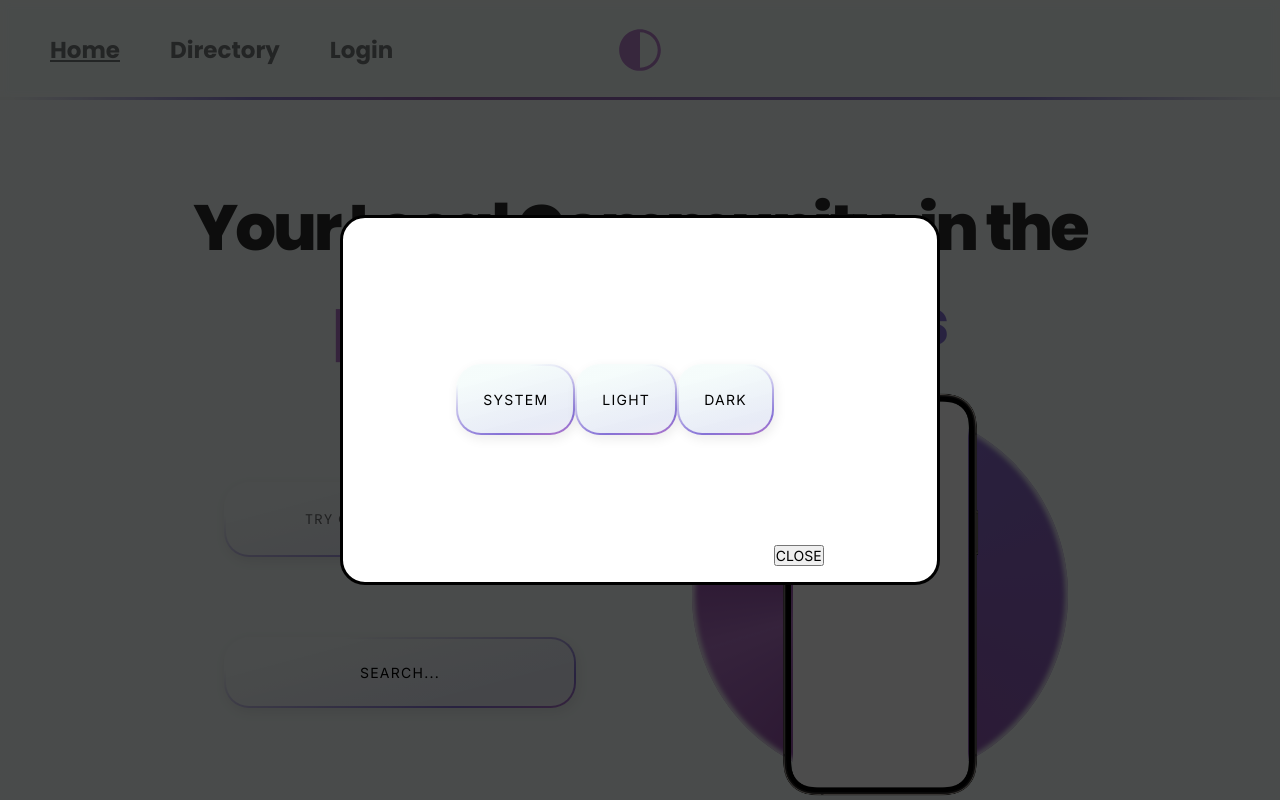
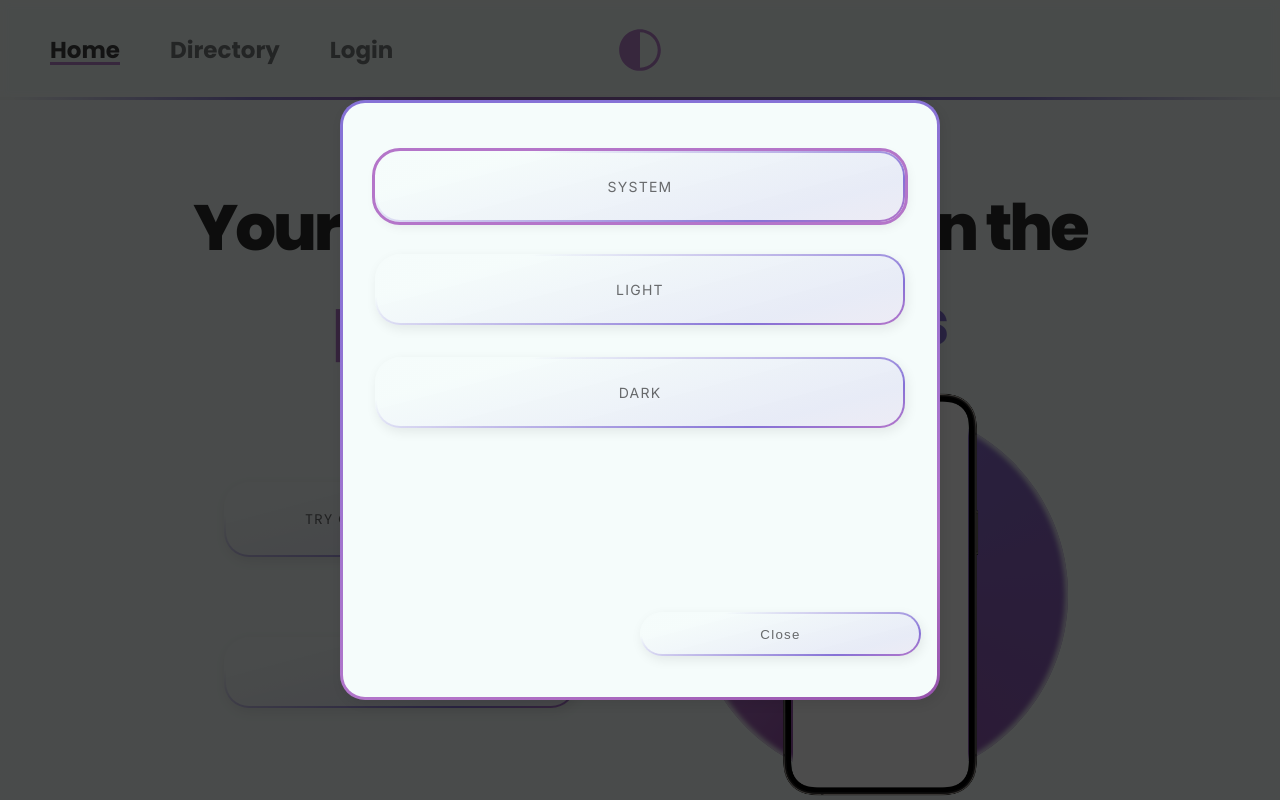
Before and after one commit to dawlishwarren/business_directory, a Next.js app: page / in a window 1280 px wide. Both pictures are taken after a click on the button 640 px from the left and 50 px from the top of the page. Shown: the top 800 px of the page. Built offline with nearby package versions, Linux system fonts and the light colour scheme.

Commit message:
focus states updated

```diff
--- a/app/components/EmailForm/emailForm.module.css
+++ b/app/components/EmailForm/emailForm.module.css
@@ -5,8 +5,6 @@
 	--stack-justify: center;
 	--stack-padding: 16px;
 	--stack-gap: 32px;
-	--box-shadow: 2px 4px 8px var(--shadow);
-	--box-shadow-hover: 2px 4px 16px var(--shadow-hover);
 	display: flex;
 	flex-direction: var(--stack-direction);
 	align-items: center;
--- a/app/components/Header/Header.tsx
+++ b/app/components/Header/Header.tsx
@@ -33,7 +33,7 @@ export default function Header() {
 					</h5>
 				</Link>
 			</nav>
-			<div className={styles.theme_changer}>
+			<div className={styles.theme_changer_container}>
 				<ThemeChanger />
 			</div>
 		</header>
--- a/app/components/Header/ThemeChanger/ThemeChanger.tsx
+++ b/app/components/Header/ThemeChanger/ThemeChanger.tsx
@@ -1,9 +1,9 @@
-import Image from "next/image";
-import themeChange from "../../../../public/dark-theme-svgrepo-com.svg";
-import styles from "../header.module.css";
-import buttonStyles from "../../../styles/utilities/button.module.css";
-import { useRef } from "react";
-import { useTheme } from "next-themes";
+import Image from 'next/image';
+import themeChange from '../../../../public/dark-theme-svgrepo-com.svg';
+import styles from '../header.module.css';
+import buttonStyles from '../../../styles/utilities/button.module.css';
+import { useRef } from 'react';
+import { useTheme } from 'next-themes';
 
 export default function ThemeChanger() {
 	const dialogRef = useRef<any>(null);
@@ -24,42 +24,37 @@ export default function ThemeChanger() {
 				<Image
 					src={themeChange}
 					width={50}
-					style={{ objectFit: "contain" }}
-					alt="Light/Dark Mode Theme Change"
+					style={{ objectFit: 'contain' }}
+					alt='Light/Dark Mode Theme Change'
 				/>
 			</button>
 			<dialog ref={dialogRef}>
 				<div className={styles.dialog_content}>
 					<div className={styles.options}>
-						<h4>
 						<button
 							className={`${buttonStyles.button_large} button`}
-								value="system"
+							value='system'
 							onClick={handleClick}
 							onMouseDown={handleClick}>
 							System
 						</button>
-						</h4>
-						<h4>
+
 						<button
 							className={`${buttonStyles.button_large} button`}
-								value="light"
+							value='light'
 							onClick={handleClick}
 							onMouseDown={handleClick}>
 							Light
 						</button>
-						</h4>
-						<h4>
 						<button
 							className={`${buttonStyles.button_large} button`}
-								value="dark"
+							value='dark'
 							onClick={handleClick}
 							onMouseDown={handleClick}>
 							Dark
 						</button>
-						</h4>
 					</div>
-					<button className="button" onClick={closeModal}>
+					<button className={buttonStyles.button_medium} onClick={closeModal}>
 						Close
 					</button>
 				</div>
--- a/app/components/Header/header.module.css
+++ b/app/components/Header/header.module.css
@@ -14,7 +14,7 @@
 }
 .header::after {
 	position: absolute;
-	content: "";
+	content: '';
 	bottom: 0;
 	height: 3px;
 	width: 100%;
@@ -39,9 +39,15 @@
 	align-items: center;
 	gap: 8px;
 }
+.nav > a:focus-visible {
+	outline: 3px solid var(--primary-variant);
+	outline-offset: 3px;
+}
 h5.disabled {
-	text-decoration: underline;
+	text-decoration: underline 3px var(--primary);
+	text-underline-offset: 4px;
 	cursor: auto;
+	color: var(--on-background-high);
 }
 h5.nav_link {
 	position: relative;
@@ -62,27 +68,34 @@ h5.nav_link {
 h5.nav_link:hover {
 	background-position: 0 100%;
 }
-.header > * > a:focus-within > h5 {
+
+/* .header > * > a:focus-within > h5 {
 	color: var(--tertiary);
 	-webkit-text-fill-color: inherit;
-}
+} */
 nav.nav,
-.theme_changer,
+.theme_changer_container,
 .login {
 	width: 100%;
 }
-
-.theme_changer {
+.theme_changer_container {
 	display: flex;
-	position: relative;
 	min-height: 100%;
 	align-items: center;
 	justify-content: center;
+	position: relative;
+}
+
+.theme_changer {
 	background: none;
 	border: none;
+	display: flex;
+	border-radius: 50%;
+	padding: 0;
 }
 .theme_changer:focus {
-	border: 1px solid black;
+	outline-style: none;
+	box-shadow: 0 0 0 3px var(--background), 0 0 0 6px var(--primary);
 }
 .theme_changer > img:hover,
 .theme_changer:focus > img {
@@ -91,25 +104,63 @@ nav.nav,
 .theme_changer > img {
 	transition: all 0.6s ease-in-out;
 }
-
-.theme_changer > dialog > .dialog_content {
+.theme_changer + dialog {
+	height: 75svh;
+	border: 2px solid transparent;
+	border-radius: var(--border-radius);
+	color: var(--on-surface-high);
+	filter: drop-shadow(0 8px 30px 0, 0, 0, 0.12);
+	border: 3px solid transparent;
+	box-shadow: var(--box-shadow);
+	background-image: linear-gradient(var(--form), var(--form)),
+		linear-gradient(
+			calc(var(--gradient-rotation)),
+			var(--secondary) 0,
+			var(--primary) 20%,
+			var(--primary-variant) 80%
+		);
+	background-origin: border-box;
+	background-clip: padding-box, border-box;
+	position: relative;
+}
+.theme_changer + dialog > .dialog_content {
+	display: flex;
+	flex-direction: column;
+	justify-content: space-between;
+	align-items: center;
+	height: 100%;
+}
+.theme_changer + dialog > .dialog_content .options {
+	margin-top: 2rem;
+	display: flex;
+	flex-direction: column;
+	gap: 2rem;
 	width: 100%;
 	height: 100%;
-	margin: 0 auto;
-	padding: 1rem;
-	display: flex;
-	justify-content: center;
-	align-items: center;
+	padding-inline: 1rem;
 }
-.theme_changer > dialog > .dialog_content > .options {
-	display: flex;
-}
-.theme_changer > dialog > .dialog_content > button {
-	align-self: flex-end;
+
+.theme_changer + dialog > .dialog_content .options > * {
+	min-width: 100%;
 }
 
 @media (min-width: 480px) {
 	.nav {
 		gap: 50px;
 	}
+	.theme_changer + dialog > .dialog_content {
+		width: 100%;
+		height: 100%;
+		margin: 0 auto;
+		padding: 1rem;
+		display: flex;
+		justify-content: center;
+		align-items: center;
+	}
+	.theme_changer + dialog > .dialog_content > .options {
+		display: flex;
+	}
+	.theme_changer + dialog > .dialog_content > button {
+		align-self: flex-end;
+	}
 }
--- a/app/styles/globals.css
+++ b/app/styles/globals.css
@@ -39,7 +39,7 @@
 	--on-error: rgba(253, 253, 253, 1);
 }
 /* Dark Mode Colour Variables */
-[data-theme="dark"] {
+[data-theme='dark'] {
 	/* Colors */
 	--primary: rgba(180, 117, 201, 1);
 	--primary-variant: rgba(134, 114, 214, 1);
@@ -48,7 +48,7 @@
 	--form: rgb(33, 35, 38);
 	--surface: rgba(33, 35, 38, 1);
 	--shadow: rgb(180 117 201 / 4%);
-	--shadow-hover: rgb(180 117 201 / 8%);
+	--shadow-hover: rgb(253 253 253 / 16%);
 	--error: rgba(250, 36, 12, 0.94);
 
 	/* On Colors */
@@ -232,7 +232,7 @@ footer {
 }
 footer::before {
 	position: absolute;
-	content: "";
+	content: '';
 	height: 3px;
 	top: -3px;
 	width: 100%;
--- a/app/styles/utilities/button.module.css
+++ b/app/styles/utilities/button.module.css
@@ -37,8 +37,14 @@
 	background-clip: padding-box, border-box;
 	text-align: center;
 	cursor: pointer;
+	color: var(--on-background-medium);
+	transition: all 300ms ease-in-out;
 }
-
+.button_small:focus,
+.button_medium:focus,
+.button_large:focus {
+	outline: 3px solid var(--primary);
+}
 .button_small::after,
 .button_medium::after,
 .button_large::after {
@@ -58,3 +64,8 @@
 .button_large:hover::after {
 	opacity: 1;
 }
+.button_small:hover,
+.button_medium:hover,
+.button_large:hover {
+	color: var(--on-background-high);
+}
```
Lines whose indentation alone changed are shown as unchanged.
